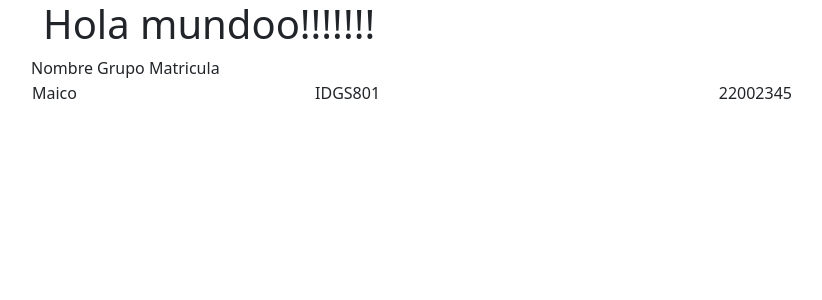
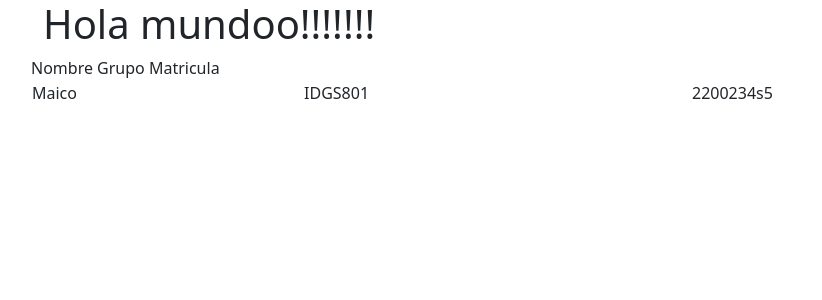
Before and after one commit to IDGS-801-23000387/IntroFlask, a Flask app: page / in a window 1280 px wide. Shown: the top 300 px of the page, without its empty margins (39-861 px from the left). Run offline with Flask 3, Linux system fonts and the light colour scheme.

```diff
--- a/main.py
+++ b/main.py
@@ -20,7 +20,7 @@ def number(numero):
 
 @app.route("/user/<int:id>/<string:username>")
 def username(id,username):
-    return f"<h1>Hola, {username}! Tu ID es: {id}</h1>"
+    return f"<h1>Holwa, {username}! Tu ID es: {id}</h1>"
 
 @app.route("/suma/<float:n1>/<float:n2>")
 def suma(n1,n2):
--- a/templates/index.html
+++ b/templates/index.html
@@ -32,7 +32,7 @@
             <tr>
               <td>Maico</td>
               <td>IDGS801</td>
-              <td>22002345</td>
+              <td>2200234s5</td>
             </tr>
           </tbody>
         </table>
```
